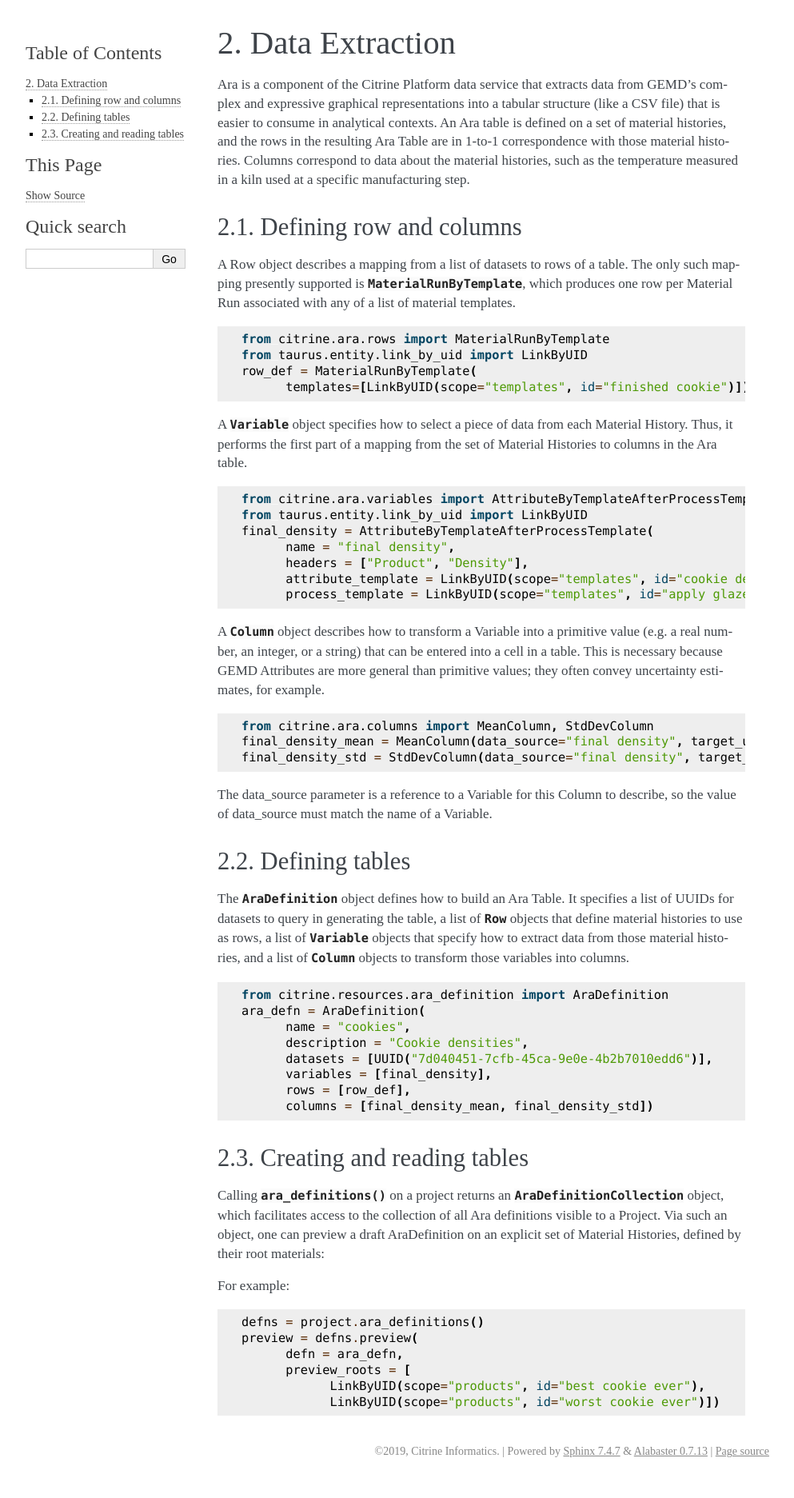
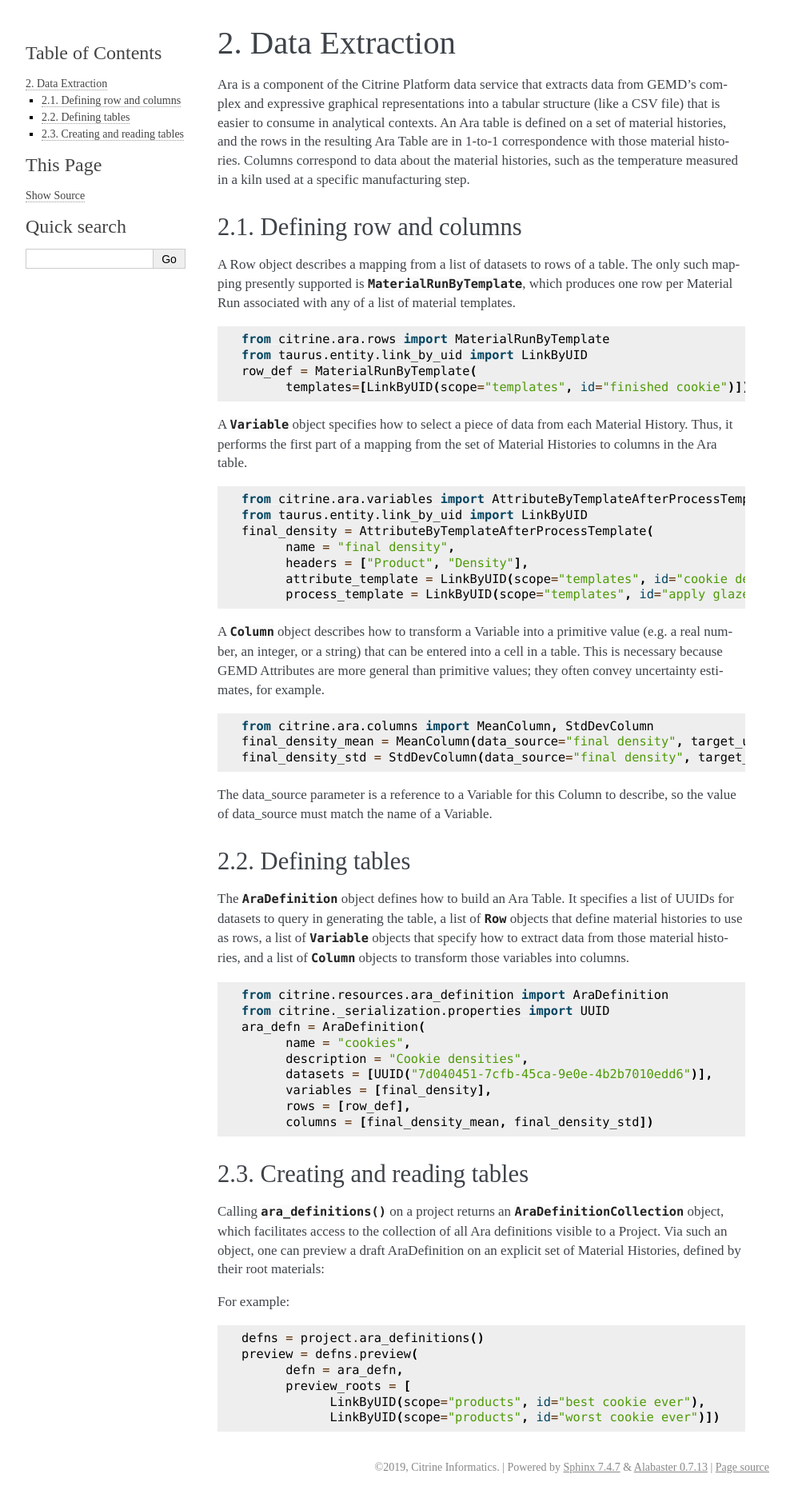
Before and after one commit to CitrineInformatics/citrine-python, a Sphinx documentation site: the page built from docs/source/data_extraction.rst, in a window 1280 px wide. Shown: the whole page at 80% size, without its empty margins (148-1141 px from the left). Built offline with Sphinx 7.4.7, drawn with Linux system fonts in a browser that asks for light colours.

Commit message:
Update data_extraction.rst
adding UUID import to make code runnable

```diff
--- a/docs/source/data_extraction.rst
+++ b/docs/source/data_extraction.rst
@@ -56,6 +56,7 @@ and a list of :class:`~citrine.ara.columns.Column` objects to transform those va
 .. code-block:: python
 
    from citrine.resources.ara_definition import AraDefinition
+   from citrine._serialization.properties import UUID
    ara_defn = AraDefinition(
          name = "cookies",
          description = "Cookie densities",
```
